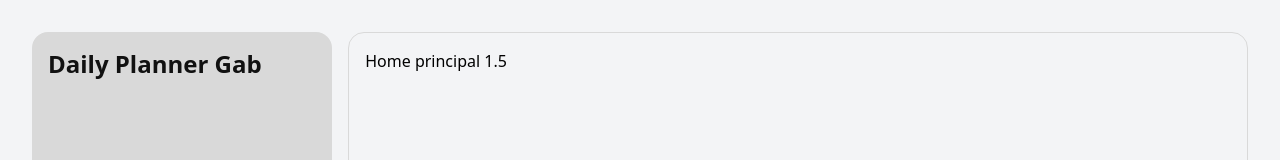
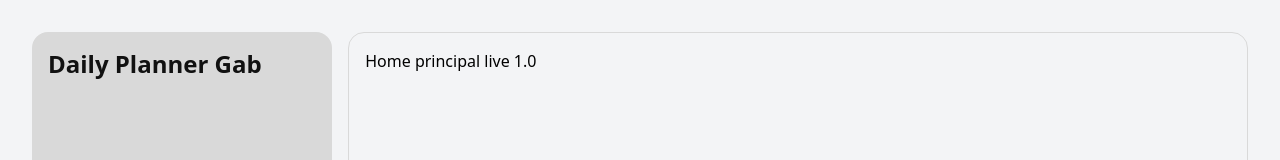
Before and after one commit to GabrielOque/daily_planner_front, a Next.js app: page /planner in a window 1280 px wide. Shown: the top 160 px of the page. Built offline with nearby package versions, Linux system fonts and the light colour scheme.

Commit message:
Update button label to "Home principal live 1.0"

```diff
--- a/src/app/planner/page.js
+++ b/src/app/planner/page.js
@@ -7,7 +7,7 @@ const Home = () => {
   return (
     <div>
       <button onClick={() => router.push("/planner/calendar")}>
-        Home principal 1.5
+        Home principal live 1.0
       </button>
     </div>
   );
```
